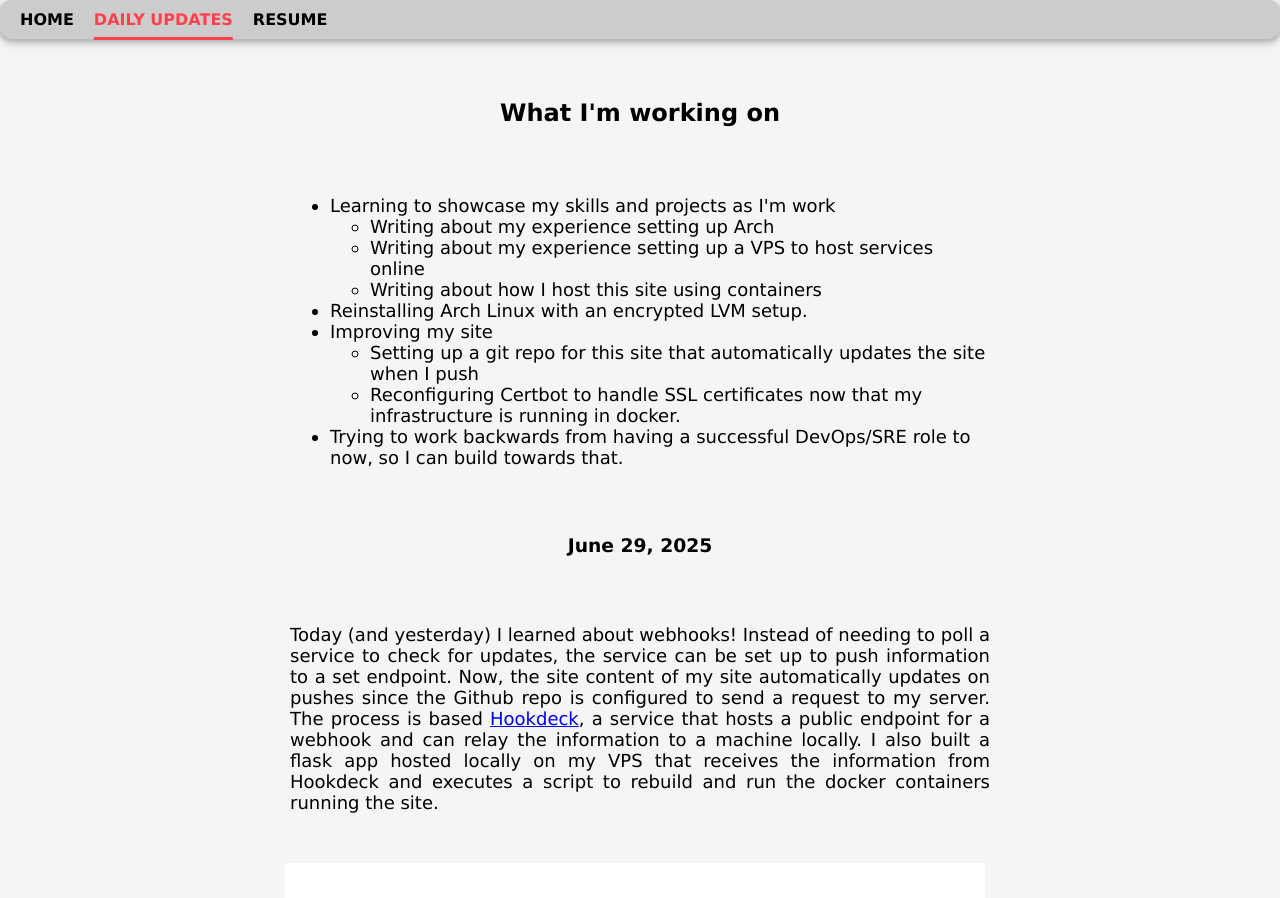
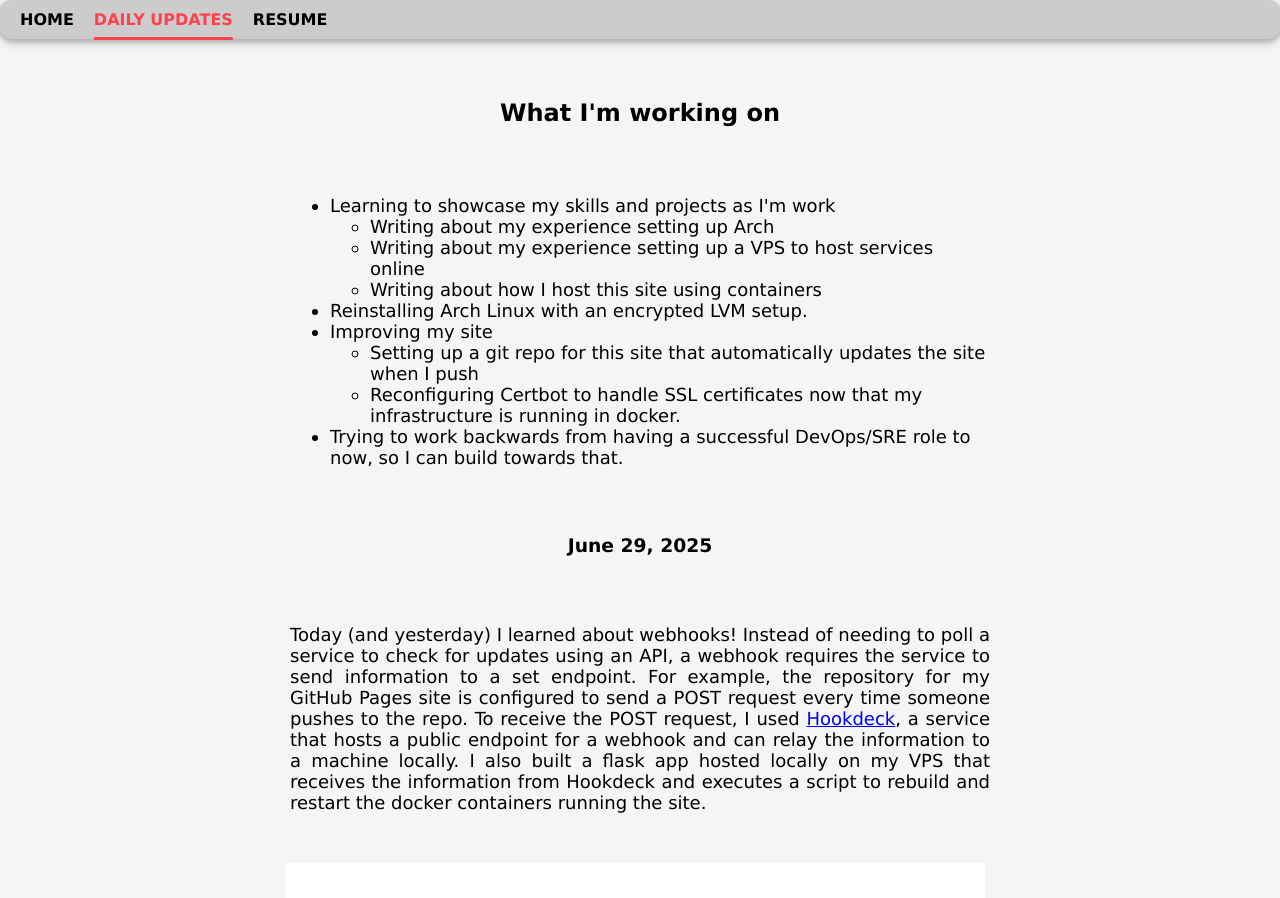
Before and after one commit to Mika-Chang/Mika-Chang.github.io, a SvelteKit app: page /daily in a window 1280 px wide. Shown: the top 898 px of the page. Built offline with nearby package versions, Linux system fonts and the light colour scheme.

Commit message:
improved wording

```diff
--- a/src/routes/daily/+page.svelte
+++ b/src/routes/daily/+page.svelte
@@ -19,7 +19,7 @@
         </li>
     </ul>
     <h3>June 29, 2025</h3>
-    <p>Today (and yesterday) I learned about webhooks! Instead of needing to poll a service to check for updates, the service can be set up to push information to a set endpoint. Now, the site content of my site automatically updates on pushes since the Github repo is configured to send a request to my server. The process is based <a href="https://hookdeck.com/">Hookdeck</a>, a service that hosts a public endpoint for a webhook and can relay the information to a machine locally. I also built a flask app hosted locally on my VPS that receives the information from Hookdeck and executes a script to rebuild and run the docker containers running the site.</p>
+    <p>Today (and yesterday) I learned about webhooks! Instead of needing to poll a service to check for updates using an API, a webhook requires the service to send information to a set endpoint. For example, the repository for my GitHub Pages site is configured to send a POST request every time someone pushes to the repo. To receive the POST request, I used <a href="https://hookdeck.com/">Hookdeck</a>, a service that hosts a public endpoint for a webhook and can relay the information to a machine locally. I also built a flask app hosted locally on my VPS that receives the information from Hookdeck and executes a script to rebuild and restart the docker containers running the site.</p>
 
     <img src="/images/webhook.png" alt="The webhook workflow" />
 
```
